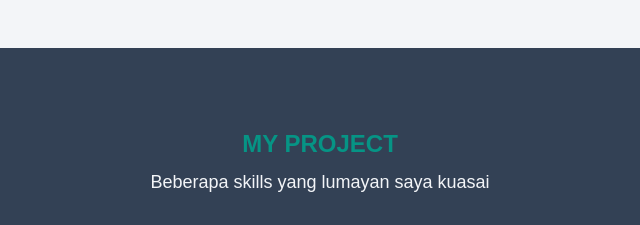
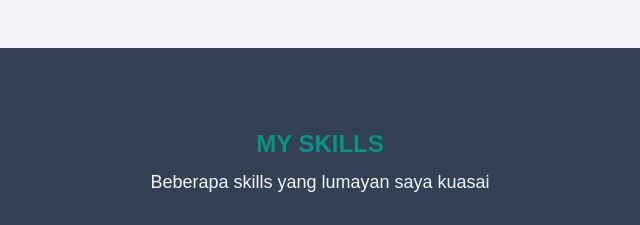
Before and after one commit to frhnn772/Portofolio-With-TailwindCSS, a website: page index.html in a window 1280 px wide. Shown: the part 1080-1305 px from the top of the page, 320-960 px from the left. Drawn offline with nearby package versions, Linux system fonts and the light colour scheme.

Commit message:
tambah-skills

```diff
--- a/index.html
+++ b/index.html
@@ -101,7 +101,7 @@
     <div class="container">
         <div class="w-full px-4">
             <div class="max-w-xl mx-auto text-center mb-8">
-                <h4 class="font-semibold text-2xl text-primary dark:text-primarydark mb-2 uppercase" data-aos="fade-down" data-aos-anchor-placement="top-bottom">My Project</h4>
+                <h4 class="font-semibold text-2xl text-primary dark:text-primarydark mb-2 uppercase" data-aos="fade-down" data-aos-anchor-placement="top-bottom">My Skills</h4>
                 <p class="font-medium text-md text-white dark:text-secondarydark md:text-lg" data-aos="fade-in" data-aos-anchor-placement="top-bottom" data-aos-delay="400">Beberapa skills yang lumayan saya kuasai</p>
             </div>
         </div>
```
